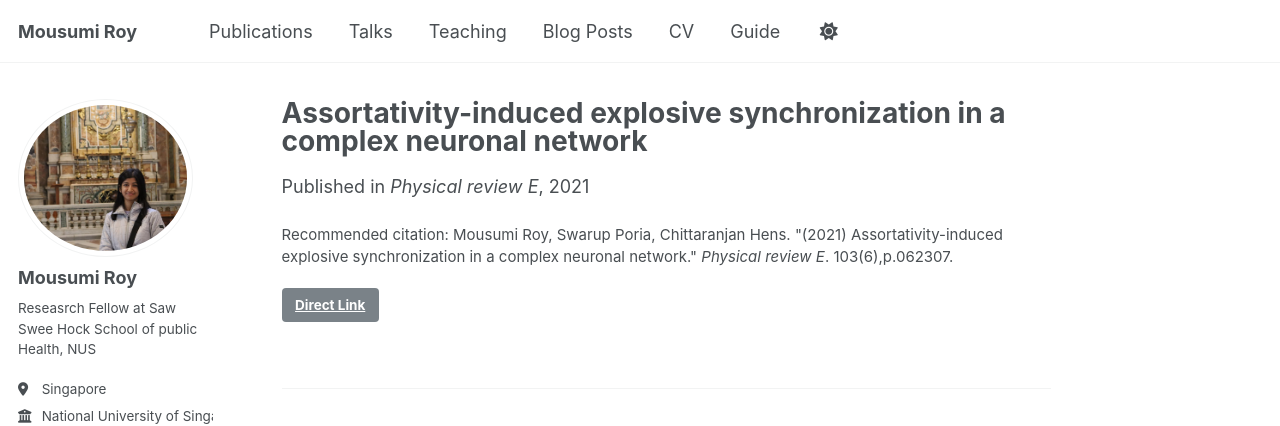
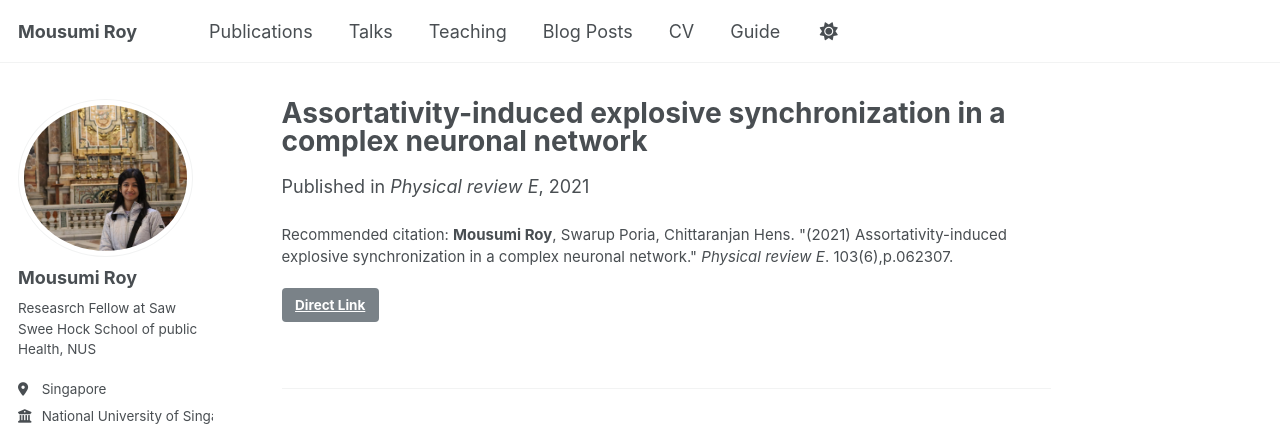
Before and after one commit to mousumi3104/mousumi3104.github.io, a Jekyll site: the page built from _publications/2021-06-01-burst-synchronization.md, in a window 1280 px wide and 990 px high. Shown: the top 426 px of the window. Built offline with Jekyll 4.4.1, drawn with Linux system fonts in a browser that asks for light colours; some web fonts are replaced; a script that is not in the unit is left out.

```diff
--- a/_publications/2021-06-01-burst-synchronization.md
+++ b/_publications/2021-06-01-burst-synchronization.md
@@ -5,5 +5,5 @@ permalink: /publication/2021-06-01-burst-synchronization
 date: 2021-06-01
 venue: 'Physical review E'
 link: 'http://academicpages.github.io/files/paper2.pdf'
-citation: 'Mousumi Roy, Swarup Poria, Chittaranjan Hens. &quot;(2021) Assortativity-induced explosive synchronization in a complex neuronal network.&quot; <i>Physical review E</i>. 103(6),p.062307.'
+citation: '<b>Mousumi Roy</b>, Swarup Poria, Chittaranjan Hens. &quot;(2021) Assortativity-induced explosive synchronization in a complex neuronal network.&quot; <i>Physical review E</i>. 103(6),p.062307.'
 ---
```
